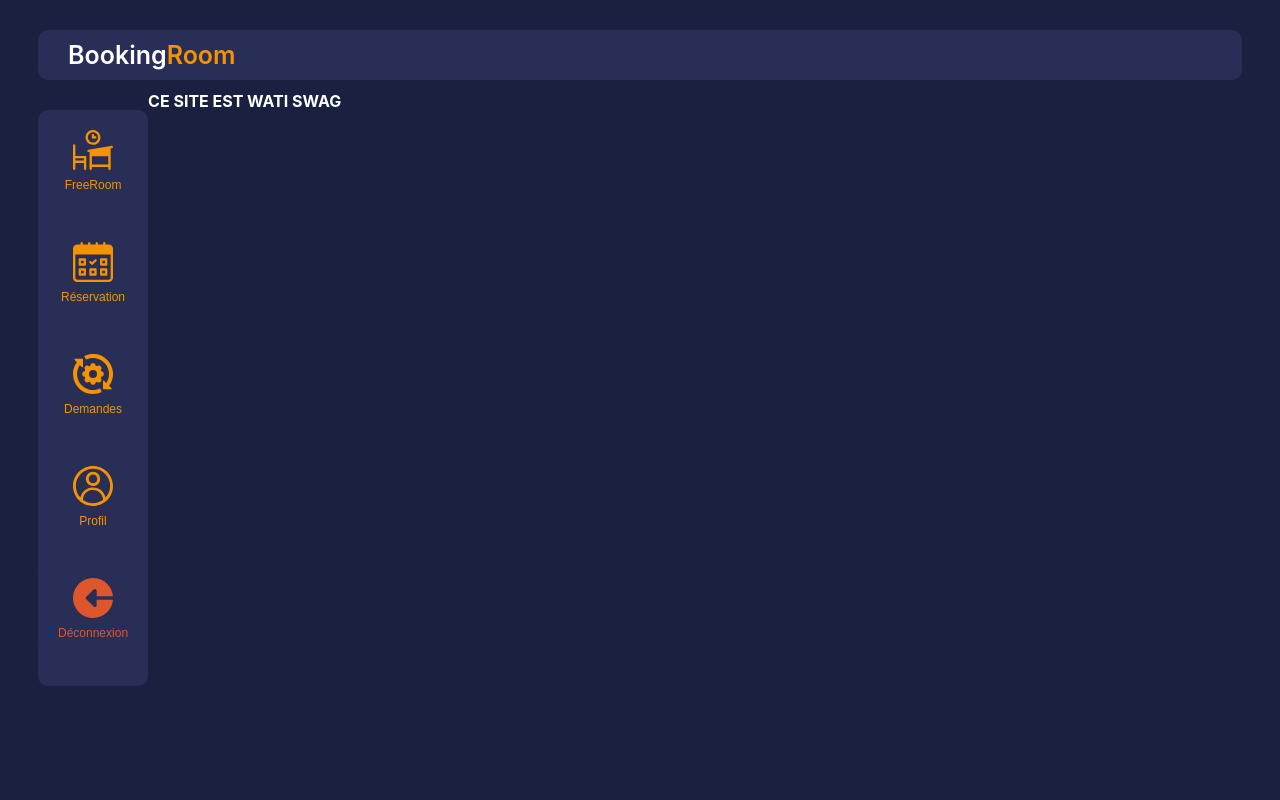
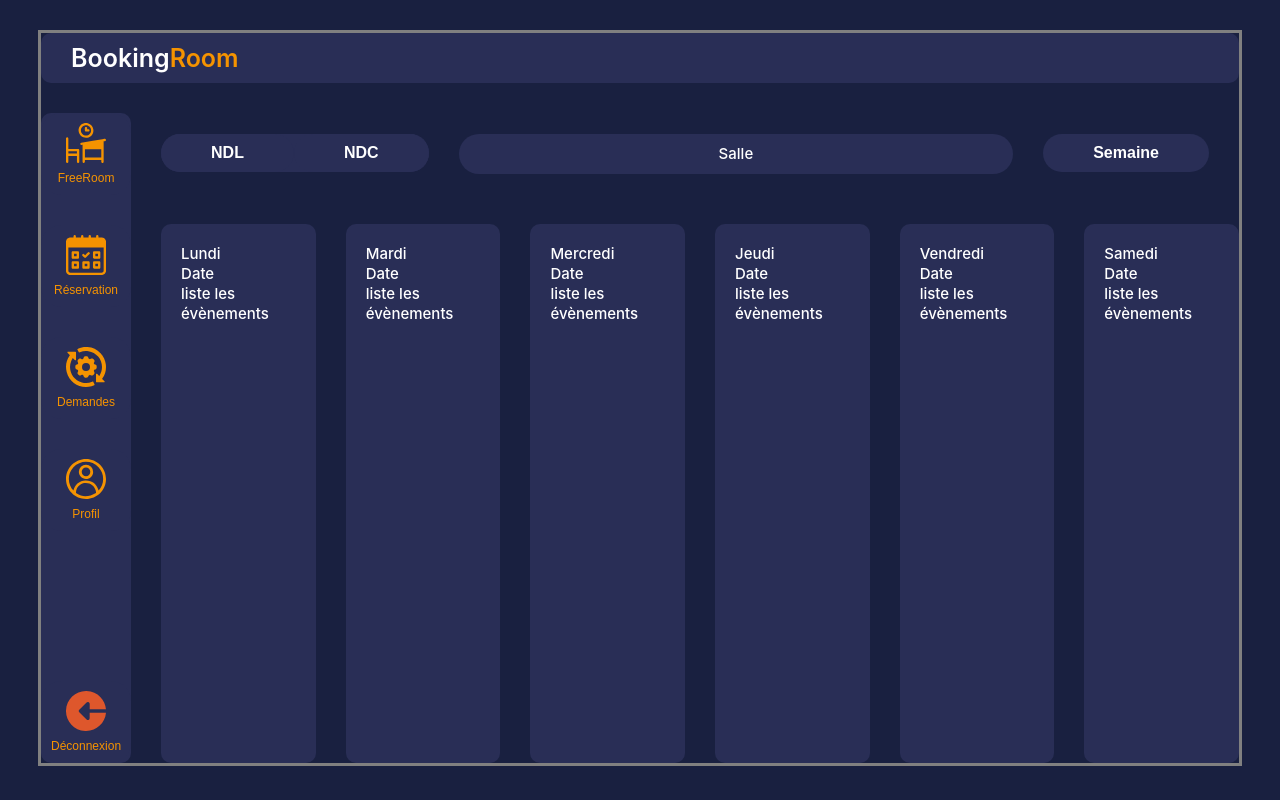
Before and after one commit to leizo/BookingRoom-front, a Vue app: page / in a window 1280 px wide. Built offline with nearby package versions, Linux system fonts and the light colour scheme.

Commit message:
Create css grid

```diff
--- a/src/App.vue
+++ b/src/App.vue
@@ -4,10 +4,13 @@ import axios from 'axios';
   import TheNavbar from '@/components/TheNavbar.vue';
 import { useUserStore } from './stores/user.store';
 
+import { computed, onMounted, onUnmounted, ref } from "vue"
+
 
 
 
   export default {
+
     computed: {
       showNavbar() {
         return !(this.$route.name === "Login" || this.$route.name === "Signup");
@@ -24,24 +27,26 @@ import { useUserStore } from './stores/user.store';
         TheNavbar
     }
   }
+
 </script>
 
 <template>
-  <TheHeader></TheHeader>
   <div class="wrapper">
-      <div id="navbar-container">
-        <the-navbar v-if="showNavbar"/>
-      </div>
 
-      <router-view />
+    <div id="header-container">
+      <TheHeader></TheHeader>
     </div>
+
+    <div id="navbar-container">
+      <the-navbar v-if="showNavbar"/>
+    </div>
+
+    <router-view />
+  </div>
 
 </template>
 
 <style>
 @import './assets/base.css';
 
-#navbar-container {
-  height: 72vh;
-}
 </style>
--- a/src/assets/base.css
+++ b/src/assets/base.css
@@ -37,14 +37,42 @@ body {
   font-size: 15px;
   line-height: 20px;
   text-rendering: optimizeLegibility;
+
+  height: 100%;
 }
 
 .wrapper {
   display: grid;
-  grid-template-columns: min-content auto;
-  height: 100%;
-  }
+
+  grid-template-rows: repeat(10, auto) ;
+  grid-template-columns:  min-content repeat(6, auto);
+
+  margin : 30px;
+  gap: 30px;
+
+  border: solid grey;
+}
 
 button, a {
   cursor: pointer;
 }
+
+.orange {
+  color: var(--br-orange);
+}
+
+#header-container {
+  grid-row-start: 1;
+  grid-column-start: 1;
+
+  grid-row-end: 2;
+  grid-column-end: 8;
+}
+
+#navbar-container {
+  grid-row-start: 2;
+  grid-column-start: 1;
+
+  grid-row-end: 11;
+  grid-column-end: 2;
+}
--- /dev/null
+++ b/src/components/ReservationRecap.vue
@@ -0,0 +1,58 @@
+<script lang="ts">
+
+export default {
+  name: "ReservationRecap",
+}
+</script>
+
+<template>
+
+    <div style="display: grid; grid-template-columns: auto auto; width:100%">
+        <h1 style="text-align: left">Date</h1>
+        <h1 style="text-align: right">Salle</h1>
+    </div>
+    <div class="orange">
+        HeureDébut - HeureFin
+    </div>
+    <br>
+    <div>
+        Type de réservation : <br>
+        <button class="btn-reservation" style="background-color:#005FA1">Réunion associative</button> <br>
+        <button class="btn-reservation" style="background-color:#0D7064">Projet de groupe</button> <br>
+        <button class="btn-reservation" style="background-color:#8B3046">Evenement associatif</button> <br>
+    </div>
+    <br>
+    <div>
+        Vous cherchez à réserver la salle <a class="orange">L012</a> <br>
+        à <a class="orange">NDL</a> de <a class="orange">14h</a> à <a class="orange">15h</a> pour <a class="orange">une réunion assiociative </a>
+    </div>
+    <br>
+    <div style="background-color: var(--color-background-mute); padding:5px; border-radius:10px;">
+        Réservation au nom de <a class ="orange">Garage</a>
+    </div>
+    <div>
+        <input type="textarea" style="width:100%" value="Veuillez renseigner la raison...">
+    </div>
+    <br>
+    <div style="text-align: right;">
+        <button class="btn-send">Envoyer</button>
+    </div>
+
+
+</template>
+
+<style scoped>
+
+.btn-reservation {
+    font-size: 14px;
+    font-weight : 500;
+
+    margin: 5px;
+    width: 100%;
+}
+
+.btn-send {
+    background-color: var(--br-orange);
+}
+
+</style>
--- a/src/components/TheHeader.vue
+++ b/src/components/TheHeader.vue
@@ -12,7 +12,7 @@ export default {
 <template>
     <div>
       <a @click="redirectToHome">Booking</a>
-      <a id="room" @click="redirectToHome">Room</a>
+      <a class="orange" @click="redirectToHome">Room</a>
     </div>
 
 </template>
@@ -24,14 +24,13 @@ div{
   background-color: var(--color-background-soft);
   border-radius: 10px;
 
-  margin: 30px 30px 0 30px;
   padding: 15px 30px;
 
   font-weight: 600;
   font-size: 25px;
 }
 
-#room {
+.orange {
   color: var(--br-orange);
 }
 
--- a/src/components/TheNavbar.vue
+++ b/src/components/TheNavbar.vue
@@ -19,23 +19,23 @@ export default {
 
 <template>
   <div class="navbar">
-    <button class="page">
+    <button class="page, freeroom">
       <img src="../assets/icons/FreeRoom.svg" alt="FreeRoom"> <br>
       FreeRoom
     </button>
-    <button class="page" @click="redirectToReservation()">
+    <button class="page, reservation" @click="redirectToReservation()" >
       <img src="../assets/icons/Reservation.svg" alt="FreeRoom"> <br>
       Réservation
     </button>
-    <button class="page">
+    <button class="page, request">
       <img src="../assets/icons/Request.svg" alt="FreeRoom"> <br>
       Demandes
     </button>
-    <button class="page" @click="redirectToProfile()">
+    <button class="page, profile" @click="redirectToProfile()">
       <img src="../assets/icons/Profile.svg" alt="FreeRoom"> <br>
       Profil
     </button>
-    <button class="page, deco" @click="redirectToDisconnect()">
+    <button class="page, deco, disconnect" @click="redirectToDisconnect()">
       <img src="../assets/icons/Disconnect.svg" alt="FreeRoom"> <br>
       Déconnexion
     </button>
@@ -48,18 +48,14 @@ export default {
 .navbar{
   background-color: var(--color-background-soft);
   border-radius: 10px;
+  font-size: 12px;
 
-  display: block;
-  position: sticky;
+  display: grid;
 
-  height: 72vh;
-  width: fit-content;
+  grid-template-columns : auto;
+  grid-template-rows: repeat(9, auto);
 
-  text-align: center;
-
-  margin: 30px 0px 30px 30px;
-
-  font-size: 12px;
+  gap: 30px;
 }
 
 img{
@@ -70,11 +66,55 @@ img{
 .page{
   color: var(--br-orange);
   text-align: center;
-  padding-bottom: 30px;
 }
 
 .deco {
   color: var(--color-deconnexion);
+}
+
+.freeroom {
+  grid-row-start: 1;
+  grid-column-start: 1;
+
+  grid-row-end: 2;
+  grid-column-end: 2;
+
+}
+
+.reservation {
+  grid-row-start: 2;
+  grid-column-start: 1;
+
+  grid-row-end: 3;
+  grid-column-end: 2;
+
+}
+
+.request {
+  grid-row-start: 3;
+  grid-column-start: 1;
+
+  grid-row-end: 4;
+  grid-column-end: 2;
+
+}
+
+.profile {
+  grid-row-start: 4;
+  grid-column-start: 1;
+
+  grid-row-end: 5;
+  grid-column-end: 2;
+
+}
+
+.disconnect {
+  grid-row-start: 9;
+  grid-column-start: 1;
+
+  grid-row-end: 10;
+  grid-column-end: 2;
+
 }
 
 button, a {
@@ -86,9 +126,9 @@ button, a {
   font-weight: 500;
   font-size: 12px;
 
-  padding: 20px ;
+  text-decoration: none;
 
-  text-decoration: none;
+  padding: 10px;
 
   cursor: pointer;
 }
--- a/src/routers/index.ts
+++ b/src/routers/index.ts
@@ -4,7 +4,7 @@ import Signup from "@/views/Signup.vue";
 import Home from "@/views/Home.vue";
 import Logout from "@/views/Logout.vue";
 import Profile from "@/views/Profile.vue";
-import Request from "@/views/Reservation.vue";
+import Reservation from "@/views/Reservation.vue";
 
 import { useUserStore } from "@/stores/user.store";
 
@@ -46,9 +46,9 @@ const routes = [
     {
         path: "/reservation",
         name: "Reservation",
-        component: Request,
+        component: Reservation,
 
-    }
+    },
 ];
 
 const router = createRouter({
--- a/src/views/Home.vue
+++ b/src/views/Home.vue
@@ -9,5 +9,135 @@ import TheNavbar from '@/components/TheNavbar.vue';
 </script>
 
 <template>
-    <h1>CE SITE EST WATI SWAG</h1>
+<div class="wrapper-btn">
+        <div class="btn-group">
+            <button>NDL</button>
+            <button>NDC</button>
+        </div>
+        <div class="search">
+            Salle
+        </div>
+
+        <div>
+            <button>Semaine</button>
+        </div>
+    </div>
+
+    <div class="monday">
+        Lundi <br>
+        Date <br>
+        liste les évènements
+    </div>
+
+    <div class="tuesday">
+        Mardi <br>
+        Date <br>
+        liste les évènements
+    </div>
+
+    <div class="wednesday">
+        Mercredi <br>
+        Date <br>
+        liste les évènements
+    </div>
+
+    <div class="thursday">
+        Jeudi <br>
+        Date <br>
+        liste les évènements
+    </div>
+
+    <div class="friday">
+        Vendredi <br>
+        Date <br>
+        liste les évènements
+    </div>
+
+    <div class="saturday">
+        Samedi <br>
+        Date <br>
+        liste les évènements
+    </div>
+
+
 </template>
+
+<style >
+.monday{
+    grid-row-start: 3;
+    grid-column-start: 2;
+
+    grid-row-end: 11;
+    grid-column-end: 3;
+
+    background-color: var(--color-background-soft);
+    border-radius: 10px;
+
+    padding: 20px;
+}
+
+.tuesday{
+    grid-row-start: 3;
+    grid-column-start: 3;
+
+    grid-row-end: 11;
+    grid-column-end: 4;
+
+    background-color: var(--color-background-soft);
+    border-radius: 10px;
+
+    padding: 20px;
+}
+
+.wednesday{
+    grid-row-start: 3;
+    grid-column-start: 4;
+
+    grid-row-end: 11;
+    grid-column-end: 5;
+
+    background-color: var(--color-background-soft);
+    border-radius: 10px;
+
+    padding: 20px;
+}
+
+.thursday{
+    grid-row-start: 3;
+    grid-column-start: 5;
+
+    grid-row-end: 11;
+    grid-column-end: 6;
+
+    background-color: var(--color-background-soft);
+    border-radius: 10px;
+
+    padding: 20px;
+}
+
+.friday{
+    grid-row-start: 3;
+    grid-column-start: 6;
+
+    grid-row-end: 11;
+    grid-column-end: 7;
+
+    background-color: var(--color-background-soft);
+    border-radius: 10px;
+
+    padding: 20px;
+}
+
+.saturday{
+    grid-row-start: 3;
+    grid-column-start: 7;
+
+    grid-row-end: 11;
+    grid-column-end: 8;
+
+    background-color: var(--color-background-soft);
+    border-radius: 10px;
+
+    padding: 20px;
+}
+</style>
--- a/src/views/Login.vue
+++ b/src/views/Login.vue
@@ -51,7 +51,7 @@
             <input type="password" id="PasswordIsep" name="Mot de passe" v-model="password"> <br>
         </div>
 
-        <button v-on:click="login(mail, password)">Connexion</button>
+        <button class="btn-orange" v-on:click="login(mail, password)">Connexion</button>
 
         <div style="padding-top: 10px; text-decoration: underline">
             <router-link to="/signup">Inscription</router-link>
@@ -63,15 +63,19 @@
 
 <style>
     #login {
+    grid-row-start: 4;
+    grid-column-start: 4;
+
+    grid-row-end: 8;
+    grid-column-end: 6;
+
+
     background-color: var(--color-background-soft);
     border-radius: 10px;
 
     padding: 50px 70px;
-    margin: auto;
-    width: 30%;
     text-align: center;
 
-    transform: translateY(50%);
     }
 
     .form {
@@ -96,7 +100,7 @@
     padding: 0px 10px;
     }
 
-    button {
+    .btn-orange {
     background-color: var(--br-orange);
     border-radius: 20px;
     border-style: none;
--- a/src/views/Profile.vue
+++ b/src/views/Profile.vue
@@ -17,7 +17,6 @@ import { useUserStore } from '@/stores/user.store';
 
 <template>
 
-    <div>
       <div id="profile">
         <strong style="color: white">Prénom :</strong> {{ user.firstName }} <br>
         <strong style="color: white">Nom :</strong> {{ user.lastName }} <br> <br>
@@ -30,33 +29,24 @@ import { useUserStore } from '@/stores/user.store';
         <strong style="color: white">Autorisé à réserver pour</strong> {{ user.association }}
       </div>
 
-
-    </div>
-
-
 </template>
 
 <style>
 
 #profile {
+  grid-row-start: 4;
+  grid-column-start: 4;
+
+  grid-row-end: 8;
+  grid-column-end: 6;
+
   background-color: var(--color-background-soft);
   border-radius: 10px;
 
   padding: 50px 70px;
-  margin: auto;
-  width: 30%;
-
-  transform: translateY(85%);
 
   color: var(--br-orange);
 
   text-align: left;
 }
-
-.wrapper {
-  display: grid;
-  grid-template-columns: min-content auto;
-  height: 100%;
-}
-
 </style>
--- a/src/views/Reservation.vue
+++ b/src/views/Reservation.vue
@@ -1,6 +1,7 @@
 <script lang="ts">
     import TheHeader from "@/components/TheHeader.vue";
     import TheNavbar from "@/components/TheNavbar.vue";
+    import ReservationRecap from "@/components/ReservationRecap.vue";
     import {useWeekStore} from "@/stores/week.store";
 
     export default {
@@ -16,13 +17,11 @@
                 this.week.fetchEvents(event.target.value);
             }
         },
-        components: {TheHeader, TheNavbar}
+        components: {TheHeader, TheNavbar, ReservationRecap}
     }
 </script>
 
 <template>
-
-<div class="wrapper-request">
 
     <div class="wrapper-btn">
         <div class="btn-group">
@@ -85,11 +84,10 @@
 
     <!-- Dans mon stage on utilisait des v-if pour choisir quel div afficher -->
 
-    <div class="wrapper-col">
-        <div class="fond">
+    <div class="col-1">
         <h1>Date choisie</h1>
 
-            <div style="display:grid; grid-template-columns: max-content max-content; ">
+        <div style="display:grid; grid-template-columns: fit-content fit-content; ">
             <select name="Salle" style="font-size: 14px; ">
                 <option value="Salle">Début</option>
                 <option value="I1">L012</option>
@@ -109,13 +107,9 @@
         <li>Salle dispo</li>
 
     </div>
-        <div class="fond">
-            component de recap
-        </div>
-        <div></div>
-    </div>
 
-
+    <div class="col-2">
+        <ReservationRecap></ReservationRecap>
     </div>
 
 </template>
@@ -123,29 +117,42 @@
 <style>
 
 .wrapper-btn {
+    grid-row-start: 2;
+    grid-column-start: 2;
+
+    grid-row-end: 3;
+    grid-column-end: 8;
+
     display: grid;
+    align-self: center;
     grid-template-columns: max-content auto max-content max-content;
-    grid-gap: 30px;
-    height: min-content;
-    margin: 30px 30px 30px 30px;
+    gap: 30px;
 }
 
-.wrapper-col {
-    display: grid;
-    grid-template-columns: min-content auto auto;
-    grid-gap: 30px;
-    height: 80%;
-    margin: 0 30px;
-}
+.col-1 {
+    grid-row-start: 3;
+    grid-column-start: 2;
 
-.fond {
-    height: 100%;
+    grid-row-end: 11;
+    grid-column-end: 4;
+
     background-color: var(--color-background-soft);
     border-radius: 10px;
 
-    padding: 20px;
-    font-size: 14px;
+    padding: 10px 20px;
+}
 
+.col-2 {
+    grid-row-start: 3;
+    grid-column-start: 4;
+
+    grid-row-end: 11;
+    grid-column-end: 5;
+
+    background-color: var(--color-background-soft);
+    border-radius: 10px;
+
+    padding: 10px 20px;
 }
 
 .search {
```
Also changed, not shown: src/views/Logout.vue (+7 -16 lines), src/views/Signup.vue (+15 -12 lines). Lines whose indentation alone changed are shown as unchanged.
